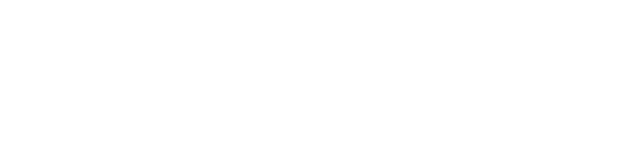
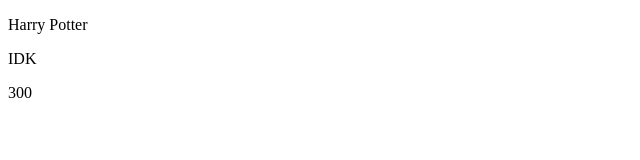
Before and after one commit to wrakc/Library, a plain HTML site: page index.html in a window 1280 px wide. Shown: the whole page, without its empty margins (0-640 px from the left). Drawn offline with Linux system fonts and the light colour scheme.

Commit message:
displayBooks method implemented. Loops through the myLibrary array and displays books

```diff
--- a/Library.js
+++ b/Library.js
@@ -35,5 +35,25 @@ function addBookToLibrary(book) {
     myLibrary.push(book);
 }
 
+function displayBooks(array) {
+    for (let book in array) {
+
+        const container = document.createElement('div');
+        const title = document.createElement('p');
+        const author = document.createElement('p');
+        const pages = document.createElement('p');
+        console.log('title');
+        console.log();
+        title.textContent = array[book].title;
+        author.textContent = array[book].author;
+        pages.textContent = array[book].number_pages;
+        container.appendChild(title);
+        container.appendChild(author);
+        container.appendChild(pages);
+        document.getElementById('main').appendChild(container);
+    }
+}
+
 addBookToLibrary(a);
+displayBooks(myLibrary);
 console.log(myLibrary);
--- a/index.html
+++ b/index.html
@@ -8,7 +8,7 @@
     <title>Libraryt</title>
 </head>
 
-<body>
+<body id="main">
 
     <script src="Library.js"></script>
 </body>
```
